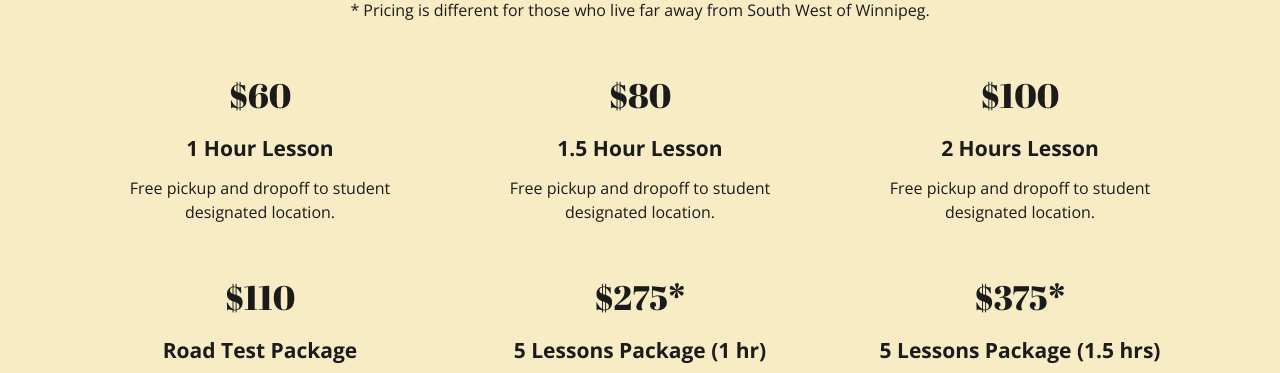
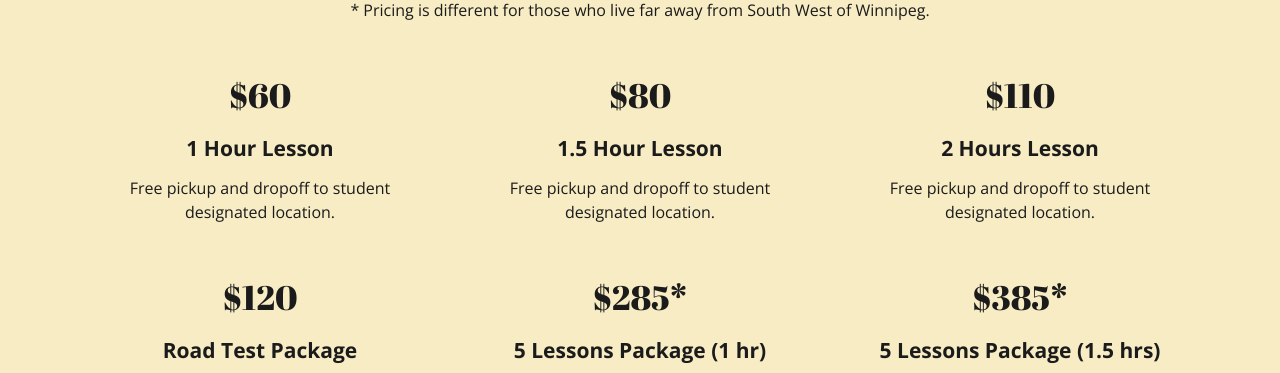
Before and after one commit to AnnHo01/key2success_driving, a Next.js app: page / in a window 1280 px wide. Shown: the part 1892-2265 px from the top of the page. Built offline with nearby package versions, Linux system fonts and the light colour scheme; no server answers.

Commit message:
Update service price

```diff
--- a/src/app/page.js
+++ b/src/app/page.js
@@ -161,7 +161,7 @@ export default function Home() {
               </Col>
               <Col xs={8} lg={4} className='mb-3 g-0 g-lg-3'>
                 <div className={`${styles.course}`}>
-                  <p className={`${styles.price}`}>$100</p>
+                  <p className={`${styles.price}`}>$110</p>
                   <h4>2 Hours Lesson</h4>
                   <p>Free pickup and dropoff to student designated location.</p>
                 </div>
@@ -170,14 +170,14 @@ export default function Home() {
             <Row className='d-flex justify-content-center'>
               <Col xs={8} lg={4} className='mb-3 g-0 g-lg-3'>
                 <div className={`${styles.course}`}>
-                  <p className={`${styles.price}`}>$110</p>
+                  <p className={`${styles.price}`}>$120</p>
                   <h4>Road Test Package</h4>
                   <p>Inlcudes an hour practice before the road test and the use of vehicle for the road test.</p>
                 </div>
               </Col>
               <Col xs={8} lg={4} className='mb-3 g-0 g-lg-3'>
                 <div className={`${styles.course}`}>
-                  <p className={`${styles.price}`}>$275*</p>
+                  <p className={`${styles.price}`}>$285*</p>
                   <h4>5 Lessons Package (1 hr)</h4>
                   <p>Inlcudes 5 lessons, each 1 hour long.
                     <br /><span className='fst-italic fw-semibold'>*Payment due after the first lesson.</span>
@@ -186,7 +186,7 @@ export default function Home() {
               </Col>
               <Col xs={8} lg={4} className='mb-3 g-0 g-lg-3'>
                 <div className={`${styles.course}`}>
-                  <p className={`${styles.price}`}>$375*</p>
+                  <p className={`${styles.price}`}>$385*</p>
                   <h4>5 Lessons Package (1.5 hrs)</h4>
                   <p>Inlcudes 5 lessons, each 1.5 hours long.
                     <br /><span className='fst-italic fw-semibold'>*Payment due after the first lesson.</span>
```
Also changed, not shown: 2 other files (tests, documents, lock files or other folders).
